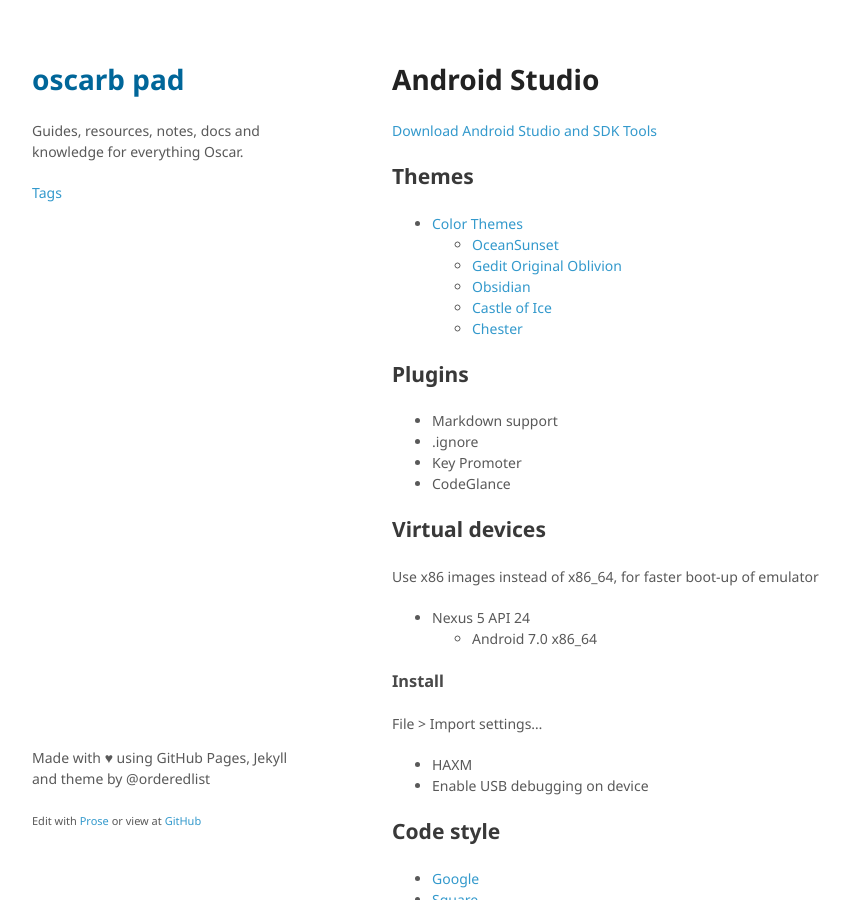
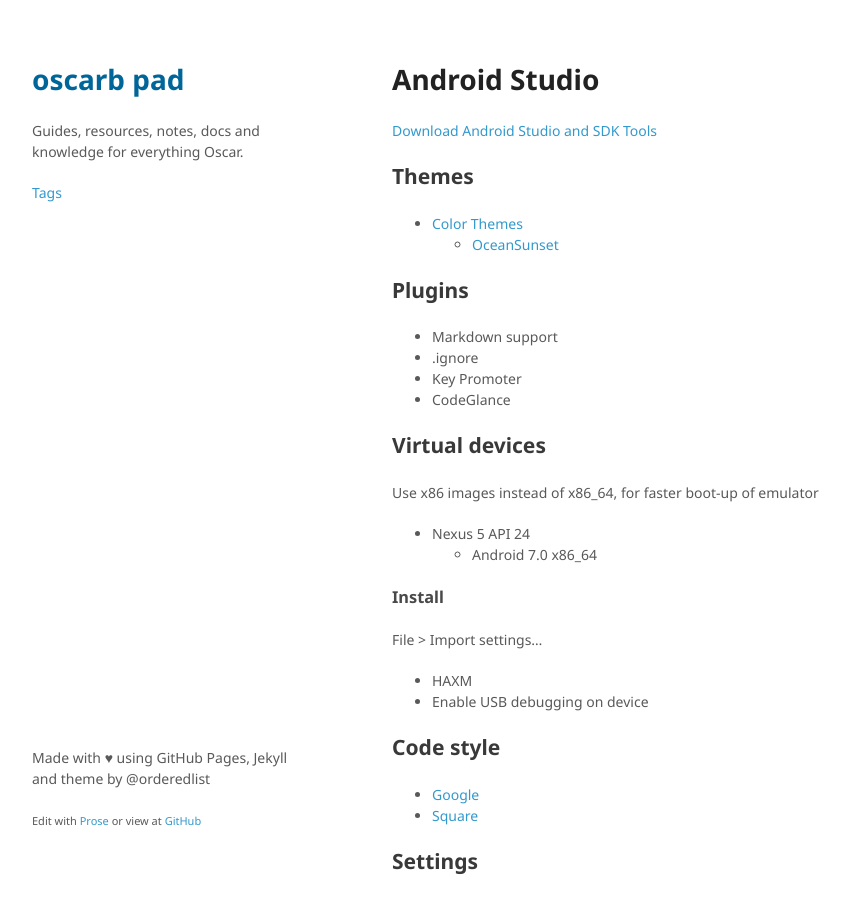
Before and after one commit to oscarb/pad, a Jekyll site: the page built from _docs/android-studio.md, in a window 1280 px wide and 900 px high. Shown: the whole window, without its empty margins (128-975 px from the left). Built offline with Jekyll 4.4.1, drawn with Linux system fonts in a browser that asks for light colours; some web fonts are replaced.

Commit message:
Update android-studio.md

```diff
--- a/_docs/android-studio.md
+++ b/_docs/android-studio.md
@@ -13,10 +13,6 @@ published: true
 
 * [Color Themes](http://color-themes.com/?view=index)
   * [OceanSunset](http://color-themes.com/?view=theme&id=563a1a8e80b4acf11273aed1)
-  * [Gedit Original Oblivion](http://color-themes.com/?view=theme&id=563a1a6580b4acf11273ae4d)
-  * [Obsidian](http://color-themes.com/?view=theme&id=563a1a6180b4acf11273ae3d)
-  * [Castle of Ice](http://color-themes.com/?view=theme&id=563a1aa980b4acf11273af45)
-  * [Chester](http://color-themes.com/?view=theme&id=563a1aa280b4acf11273af1d)
 
 ## Plugins
 
```
